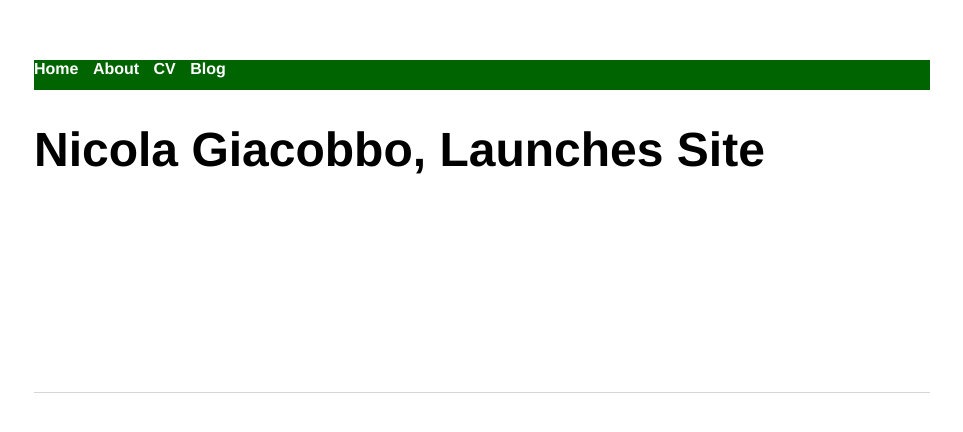
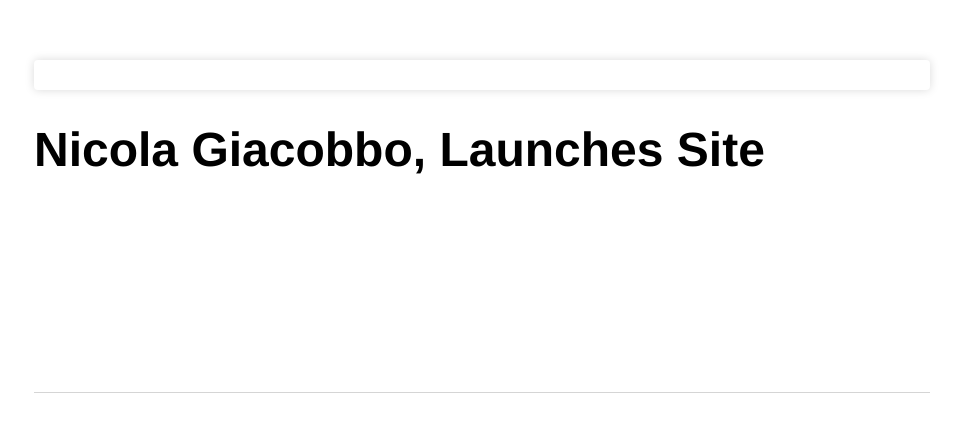
Before and after one commit to GiacobboNicola/giacobbonicola.github.io, a Jekyll site: the page built from _posts/2017-09-10-nicola-giacobbo-site-launched.md, in a window 1280 px wide. Shown: the top 432 px of the page, without its empty margins (158-1121 px from the left). Built offline with Jekyll 4.4.1, drawn with Linux system fonts in a browser that asks for light colours.

Commit message:
Update default.html

```diff
--- a/_layouts/default.html
+++ b/_layouts/default.html
@@ -13,7 +13,7 @@
 		</head>
 		<body>
 			<!-- Navigation -->
-			<nav style="background:darkgreen;">
+			<nav class="vertical">
 	    		<ul>
 	        		<li><a href="/">Home</a></li>
 		        	<li><a href="/about">About</a></li>
```
